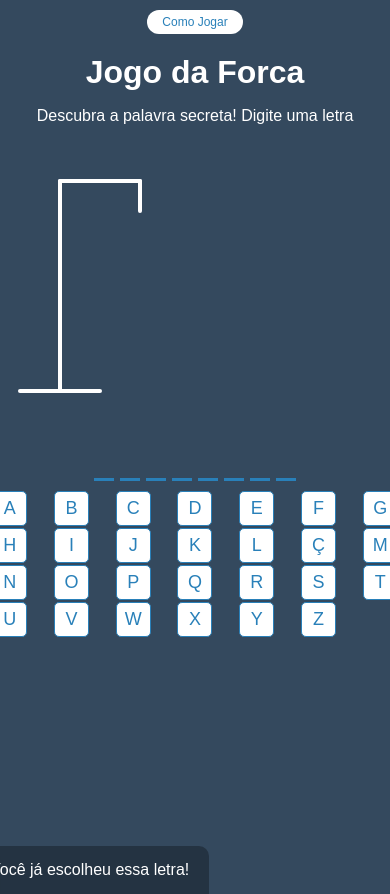
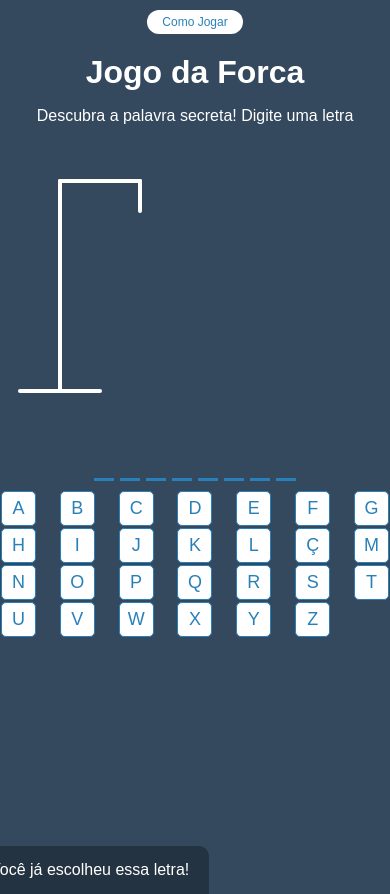
Before and after one commit to thborgs/jogo-da-forca, a React (Vite) app: page / in a window 390 px wide. Shown: the top 894 px of the page. Built offline with nearby package versions, Linux system fonts and the light colour scheme.

Commit message:
Ajuste Responsivo 18h

```diff
--- a/src/App.css
+++ b/src/App.css
@@ -221,7 +221,7 @@ p {
   .teclado {
     grid-template-columns: repeat(7, 1fr); /* Ajuste o número de colunas para caber melhor */
     gap: 2px;
-    padding: 0 10px; /* Padding para afastar as teclas das bordas */
+    padding: 0 20px; /* Padding para afastar as teclas das bordas */
     padding-bottom: 10px; /* Evita que o conteúdo fique colado na parte inferior */
     overflow-x: hidden; /* Impede a barra de rolagem horizontal */
     width: auto; /* Permite que a largura do teclado se ajuste automaticamente */
```
